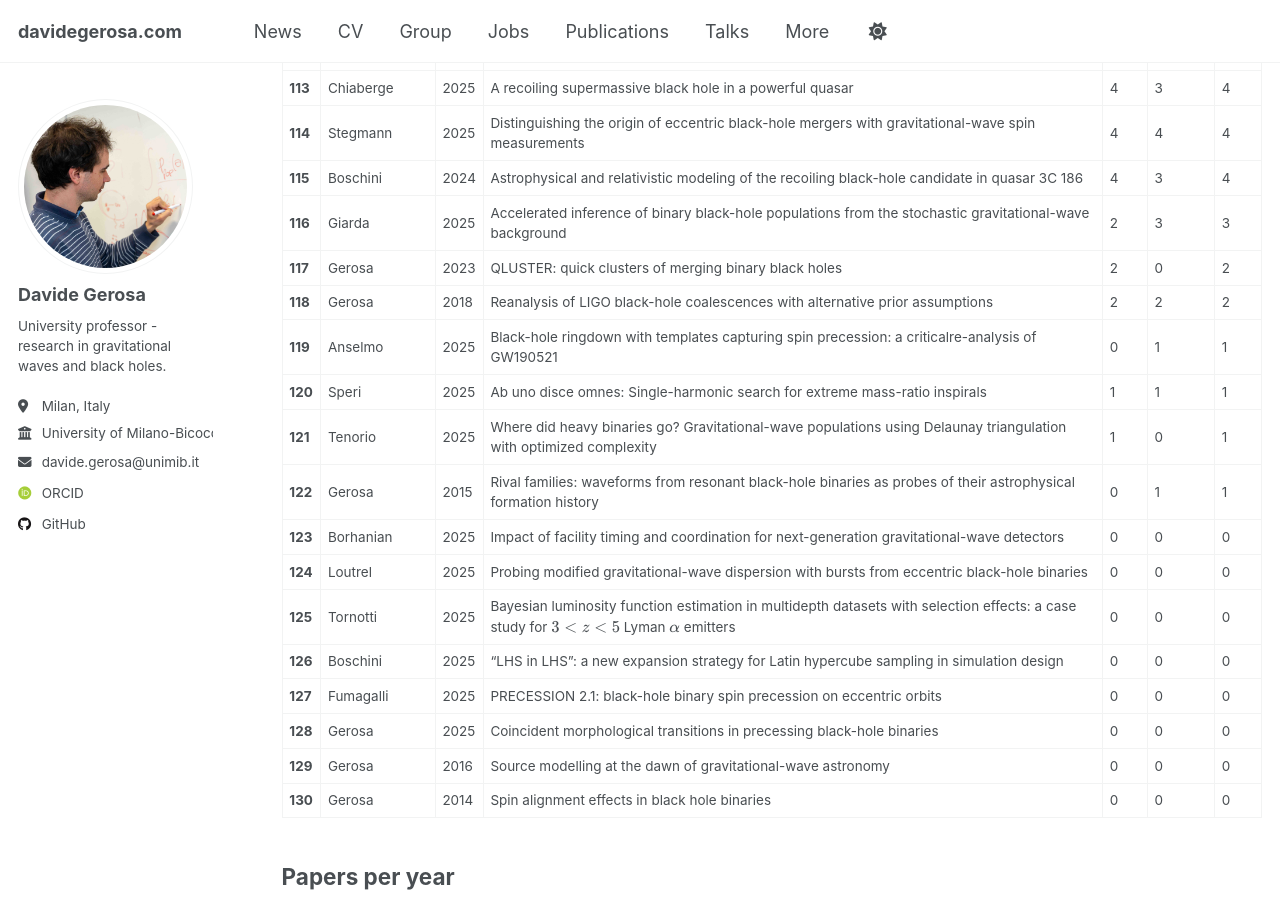
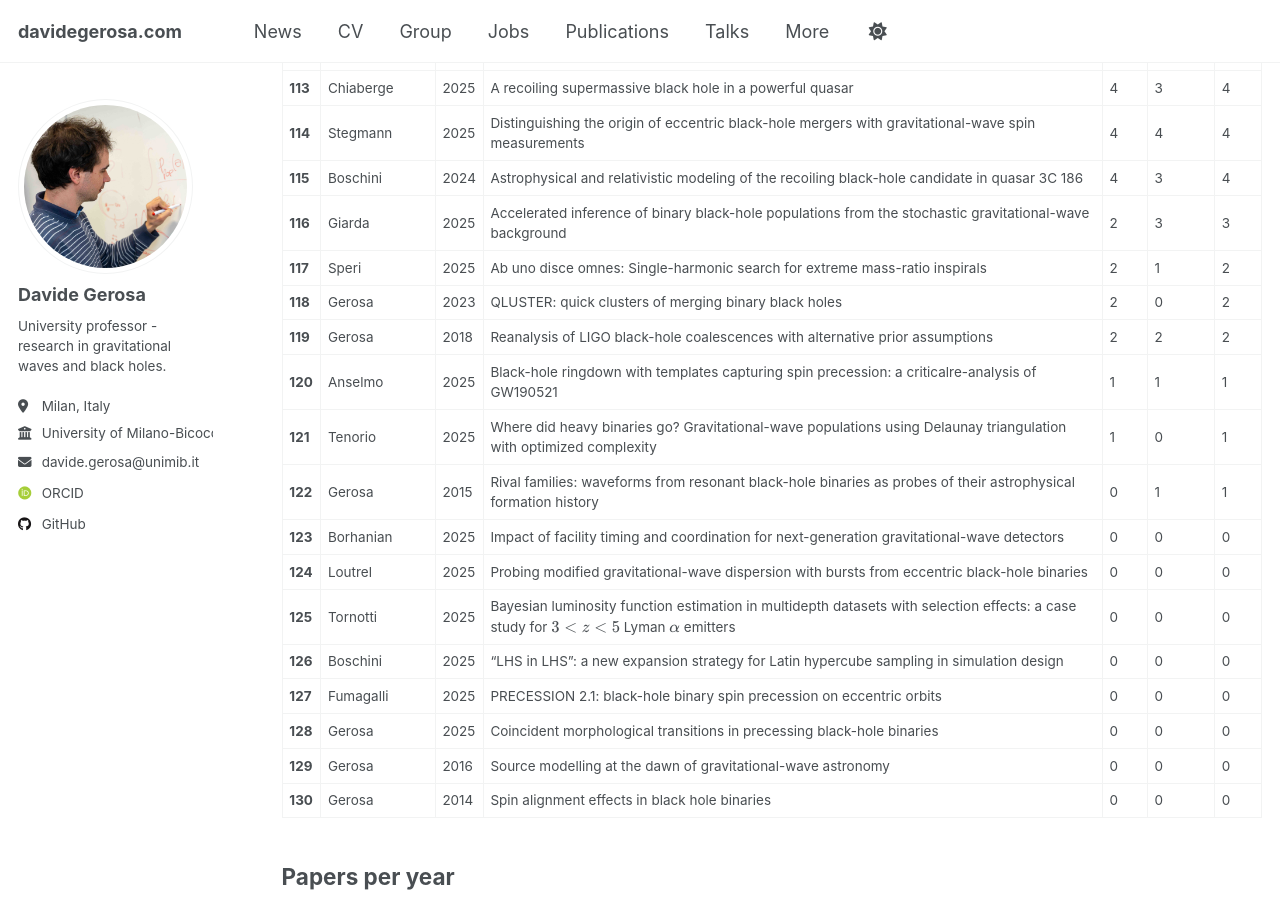
Before and after one commit to dgerosa/website, a Jekyll site: the page built from _pages/citations.md, in a window 1280 px wide and 900 px high, scrolled down 5019 px. Built offline with Jekyll 4.4.1, drawn with Linux system fonts in a browser that asks for light colours; some web fonts are replaced; some of the changed text lies outside the part shown.

Commit message:
Website update from workflow

```diff
--- a/_pages/_citations.md
+++ b/_pages/_citations.md
@@ -125,10 +125,10 @@
 | **114** | Stegmann | 2025 | Distinguishing the origin of eccentric black-hole mergers with gravitational-wave spin measurements | 4 | 4 | 4 |
 | **115** | Boschini | 2024 | Astrophysical and relativistic modeling of the recoiling black-hole candidate in quasar 3C 186 | 4 | 3 | 4 |
 | **116** | Giarda | 2025 | Accelerated inference of binary black-hole populations from the stochastic gravitational-wave background | 2 | 3 | 3 |
-| **117** | Gerosa | 2023 | QLUSTER: quick clusters of merging binary black holes | 2 | 0 | 2 |
-| **118** | Gerosa | 2018 | Reanalysis of LIGO black-hole coalescences with alternative prior assumptions | 2 | 2 | 2 |
-| **119** | Anselmo | 2025 | Black-hole ringdown with templates capturing spin precession: a criticalre-analysis of GW190521 | 0 | 1 | 1 |
-| **120** | Speri | 2025 | Ab uno disce omnes: Single-harmonic search for extreme mass-ratio inspirals | 1 | 1 | 1 |
+| **117** | Speri | 2025 | Ab uno disce omnes: Single-harmonic search for extreme mass-ratio inspirals | 2 | 1 | 2 |
+| **118** | Gerosa | 2023 | QLUSTER: quick clusters of merging binary black holes | 2 | 0 | 2 |
+| **119** | Gerosa | 2018 | Reanalysis of LIGO black-hole coalescences with alternative prior assumptions | 2 | 2 | 2 |
+| **120** | Anselmo | 2025 | Black-hole ringdown with templates capturing spin precession: a criticalre-analysis of GW190521 | 1 | 1 | 1 |
 | **121** | Tenorio | 2025 | Where did heavy binaries go? Gravitational-wave populations using Delaunay triangulation with optimized complexity | 1 | 0 | 1 |
 | **122** | Gerosa | 2015 | Rival families: waveforms from resonant black-hole binaries as probes of their astrophysical formation history | 0 | 1 | 1 |
 | **123** | Borhanian | 2025 | Impact of facility timing and coordination for next-generation gravitational-wave detectors | 0 | 0 | 0 |
```
Also changed, not shown: other parts of _pages/_citations.md (+10 -10 lines), _pages/_group.md (+1 -1 lines), _pages/_publications.md (+1 -1 lines), _pages/_talks.md (+1 -1 lines).
